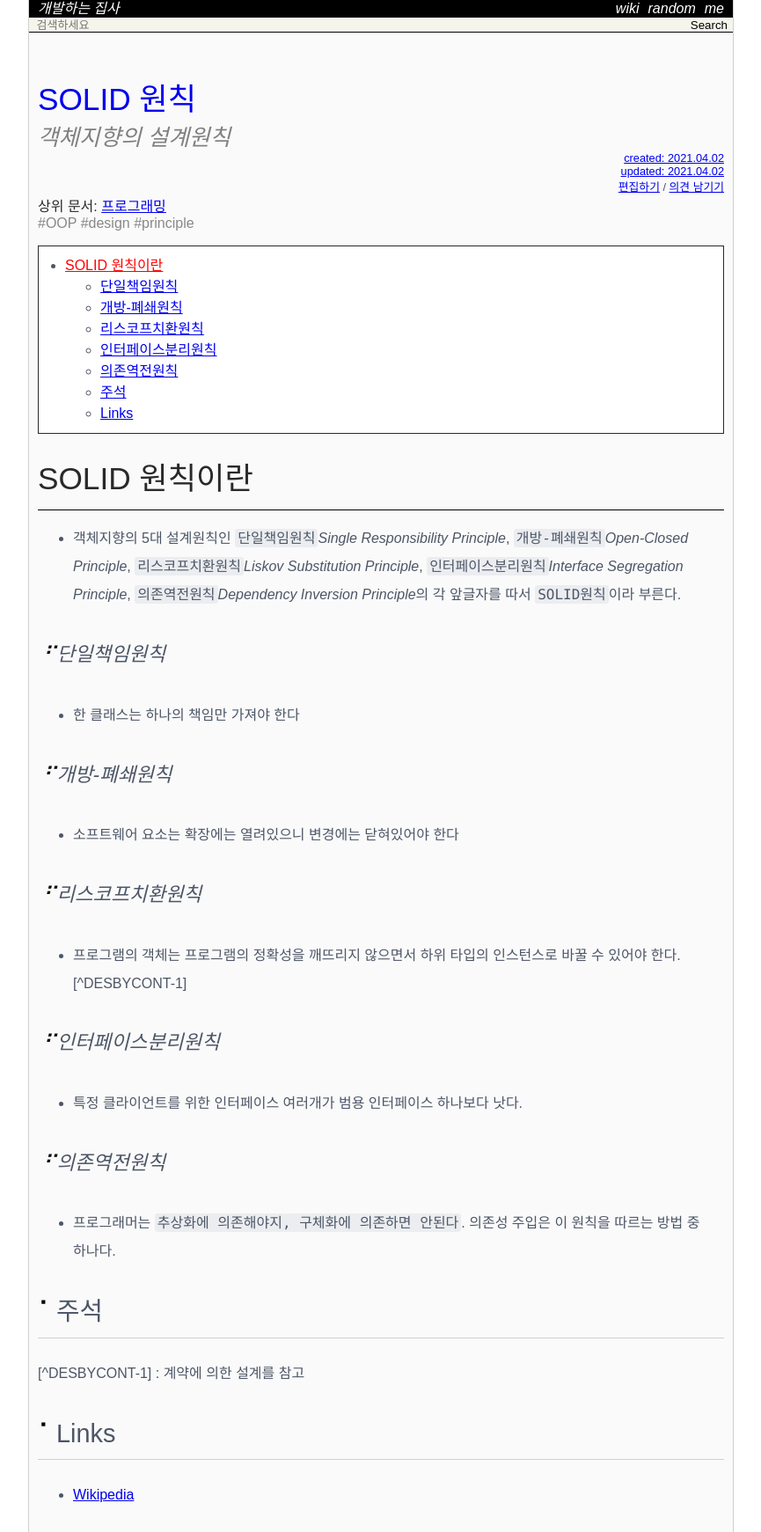
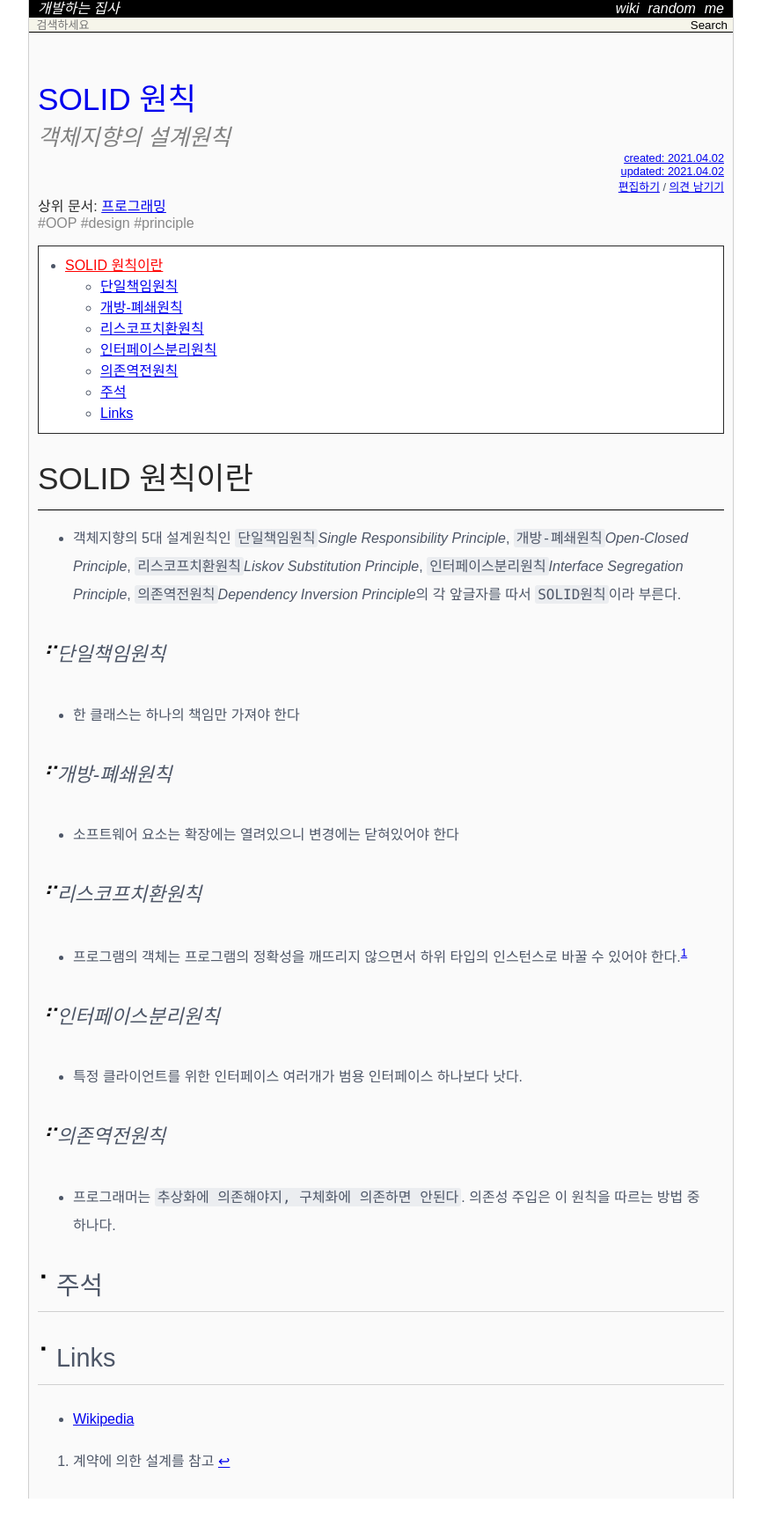
Before and after one commit to Achelous1/achelous1.github.io, a Jekyll site: the page built from _wiki/solid-principle.md, in a window 1280 px wide. Shown: the whole page at 88% size, without its empty margins (207-1072 px from the left). Built offline with Jekyll 4.4.1, drawn with Linux system fonts in a browser that asks for light colours; nearby versions of some CDN libraries; some web fonts are replaced; comment, search, counter and statistics services are not loaded; after the commit the page ends 1703 px from its top, so only the background shows below that; some of the changed lines change nothing that is shown.

Commit message:
Minor change

```diff
--- a/_wiki/solid-principle.md
+++ b/_wiki/solid-principle.md
@@ -3,7 +3,7 @@ layout  : wiki
 title   : SOLID 원칙
 summary : 객체지향의 설계원칙
 date    : 2021-04-02 14:38:52 +0900
-updated : 2021-04-02 15:00:49 +0900
+updated : 2021-04-02 15:05:31 +0900
 tag     : OOP design principle
 toc     : true
 public  : true
@@ -32,7 +32,7 @@ latex   : false
 * 프로그래머는 `추상화에 의존해야지, 구체화에 의존하면 안된다`. 의존성 주입은 이 원칙을 따르는 방법 중 하나다.
 
 ## 주석
-[^DESBYCONT-1] : 계약에 의한 설계를 참고
+[^DESBYCONT-1]: 계약에 의한 설계를 참고
 
 ## Links
 * [Wikipedia](https://ko.wikipedia.org/wiki/SOLID_(%EA%B0%9D%EC%B2%B4_%EC%A7%80%ED%96%A5_%EC%84%A4%EA%B3%84))
```
